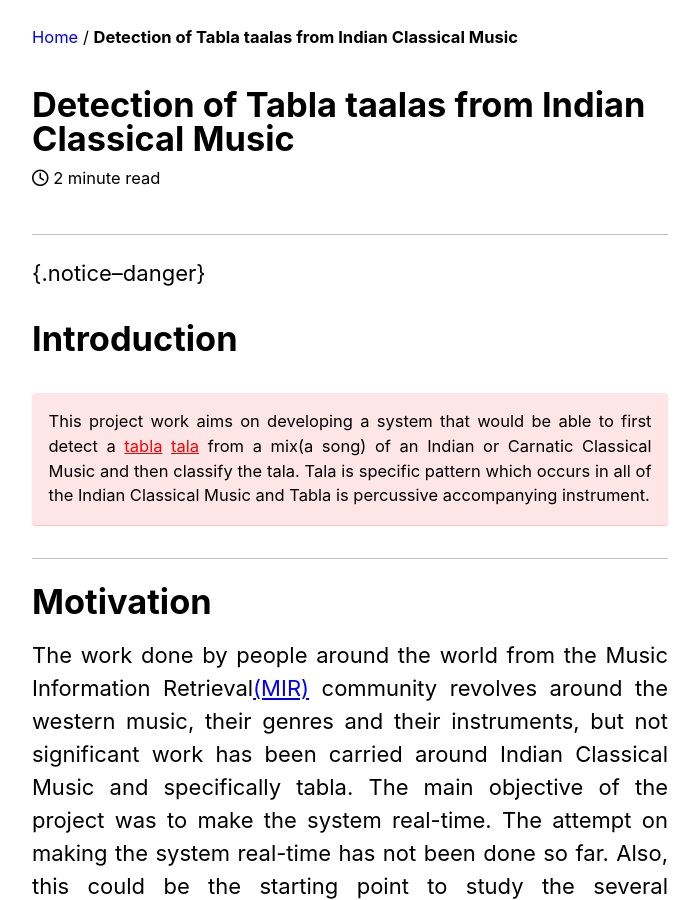
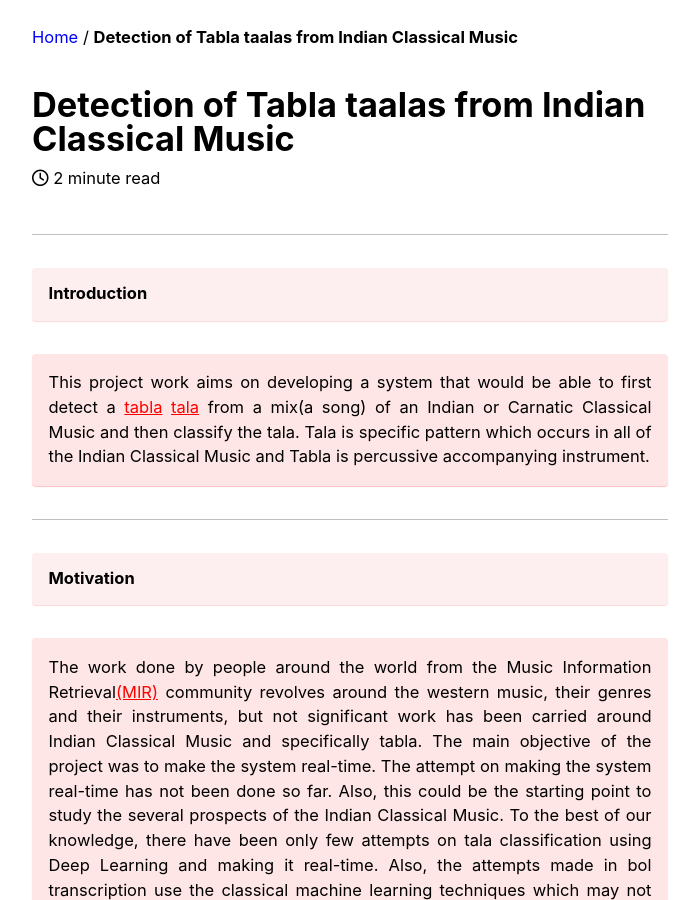
Before and after one commit to pranav6670/pranav6670.github.io, a Jekyll site: the page built from _posts/2019-06-29-taaladetection.md, in a window 1280 px wide and 900 px high, scrolled down 858 px. Shown: the whole window, without its empty margins (290-989 px from the left). Built offline with Jekyll 4.4.1, drawn with Linux system fonts in a browser that asks for light colours; cached includes are drawn as plain includes; nearby versions of some CDN libraries.

Commit message:
Minor changes

```diff
--- a/_posts/2019-06-29-taaladetection.md
+++ b/_posts/2019-06-29-taaladetection.md
@@ -11,7 +11,7 @@ mathjax: true
 
 ---
 
-{.notice--danger}
+{: .notice--danger}
 # Introduction
 
 {: .notice--primary}
@@ -22,8 +22,10 @@ from a mix(a song) of an Indian or Carnatic Classical Music and then classify th
 
 ---
 
+{: .notice--danger}
 # Motivation
 
+{: .notice--primary}
 <div style="text-align: justify">
 The work done by people around the world from the Music Information Retrieval<a href="https://en.wikipedia.org/wiki/Music_information_retrieval">(MIR)</a> community revolves around the western music, their genres and their instruments, but not significant work has been carried around Indian Classical Music and specifically tabla. The main objective of the project was to make the system real-time. The attempt on making the system real-time has not been done so far. Also, this could be the starting point to study the several prospects of the Indian Classical Music. To the best of our knowledge, there have been only few attempts on tala classification using Deep Learning and making it real-time. Also, the attempts made in bol transcription use the classical machine learning techniques which may not be able to make classification robust.
 </div>
```
